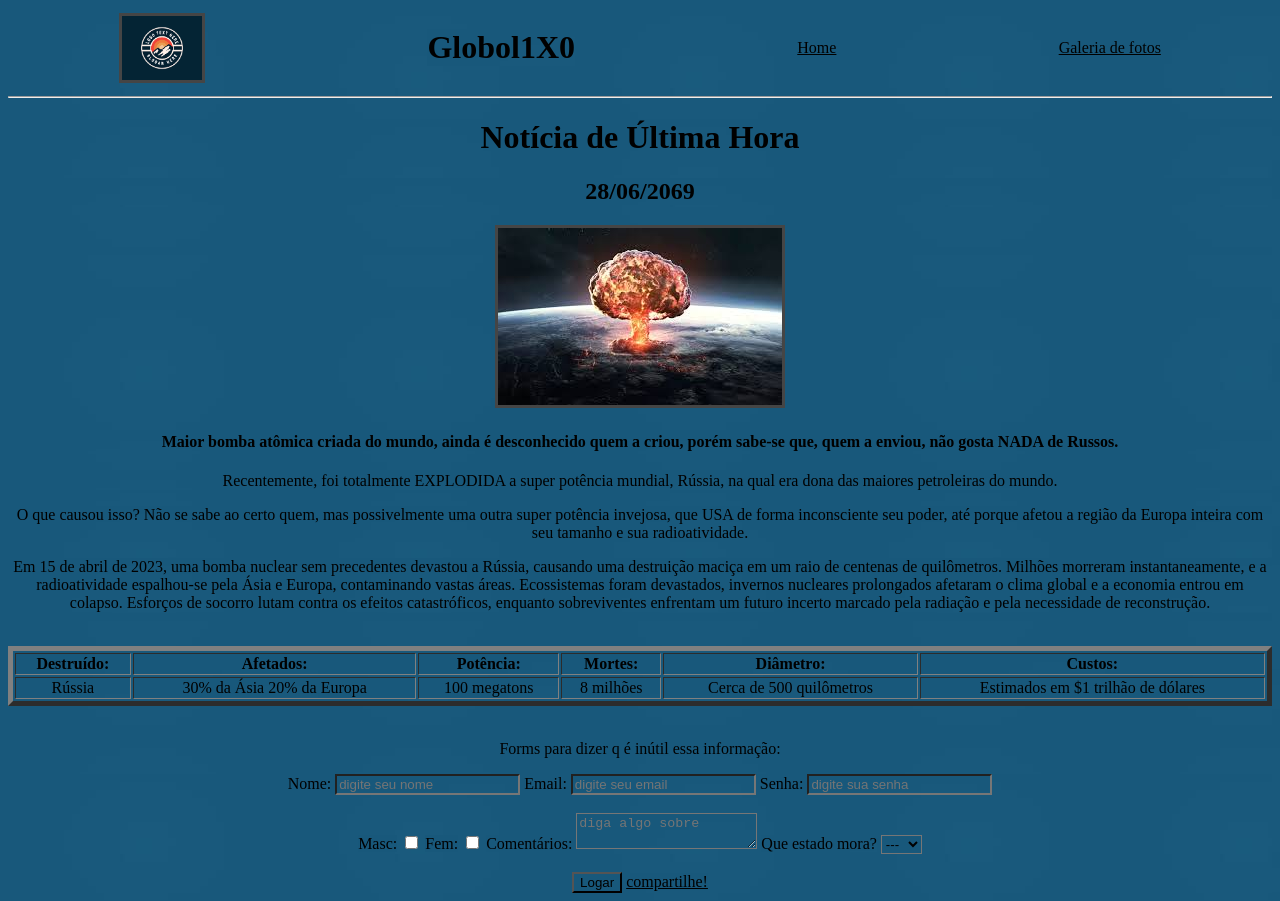
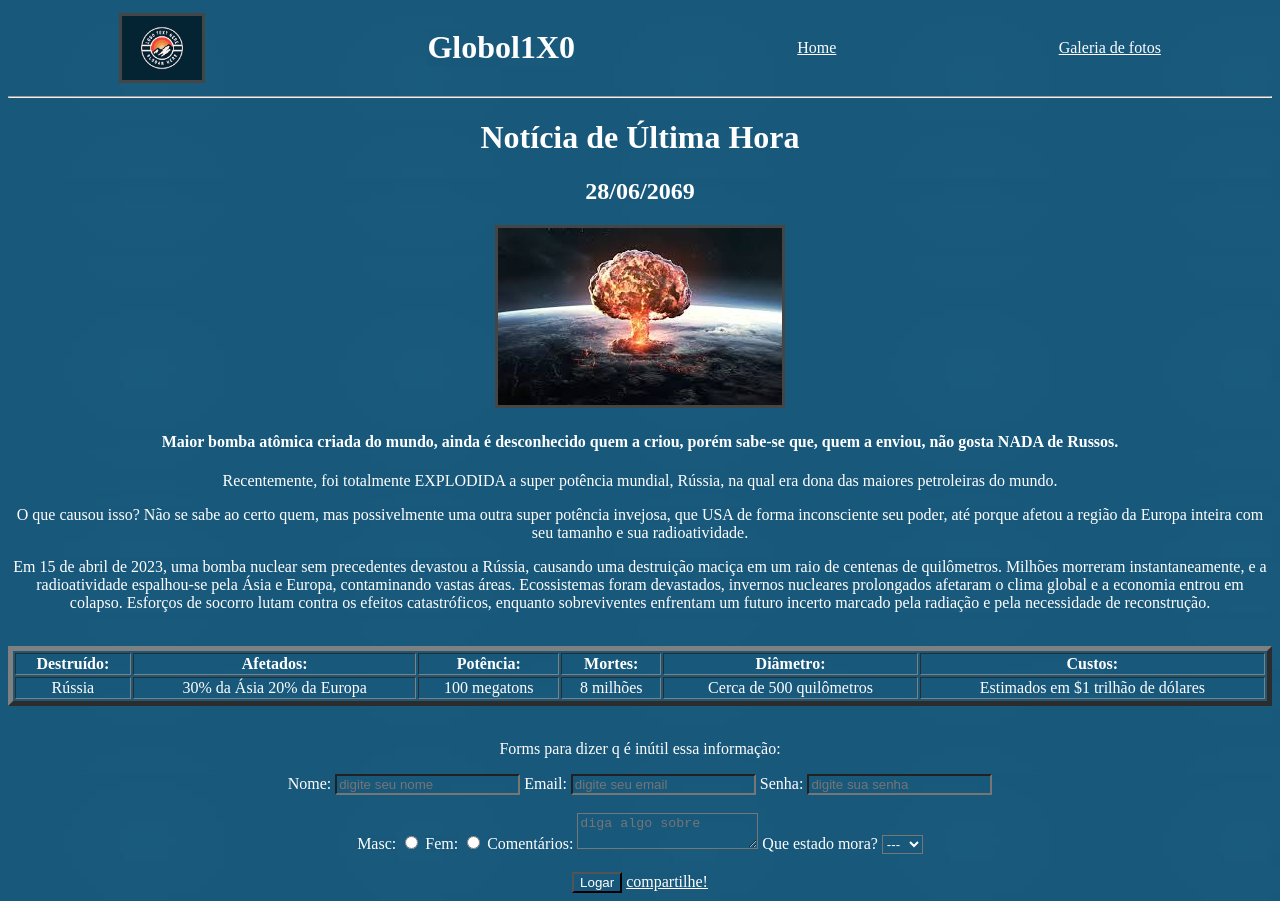
Before and after one commit to Salvatiico/Aula, a plain HTML site: page index.html in a window 1280 px wide. Drawn offline with Linux system fonts and the light colour scheme; files whose address does not match are found by name.

Commit message:
Add files via upload

```diff
--- a/index.html
+++ b/index.html
@@ -8,6 +8,9 @@
 
 <body>
     <style>
+        .oi{
+            color: white;
+        }
         header{
             display: flex;
             justify-content: space-around;
@@ -19,11 +22,11 @@
 
         <img src="oi.png" alt="logo" width="80px">
 
-        <h1> Globol1X0 </h1>
+        <h1 class="oi"> Globol1X0 </h1>
 
-        <a href="index.html">Home</a>
+        <a href="index.html" class="oi">Home</a>
 
-        <a href="galeriaFotos.html">Galeria de fotos</a>
+        <a href="galeriaFotos.html" class="oi">Galeria de fotos</a>
 
     </header>
 
@@ -31,7 +34,7 @@
 
 
     <div>
-        <h1>Notícia de Última Hora</h1><h2>28/06/2069</h2>
+        <h1 class="oi">Notícia de Última Hora</h1><h2 class="oi">28/06/2069</h2>
 
         <style>
             a {
@@ -42,18 +45,22 @@
             }
         </style>
         <img src="images.jpg" alt="maior bomba nuclear atualmente">
-            <h4>Maior bomba atômica criada do mundo, ainda é desconhecido quem a criou, porém sabe-se que, quem a enviou, não gosta NADA de Russos.</h4>
-            <p>
+            <h4 class="oi">Maior bomba atômica criada do mundo, ainda é desconhecido quem a criou, porém sabe-se que, quem a enviou, não gosta NADA de Russos.</h4>
+            <p class="oi">
                 Recentemente, foi totalmente EXPLODIDA a super potência mundial, Rússia, na qual era dona das maiores petroleiras do mundo.
                 </p>
-            <p>
+            <p class="oi">
                 O que causou isso? Não se sabe ao certo quem, mas possivelmente uma outra super potência invejosa, que USA de forma inconsciente seu poder, até porque afetou a região da Europa inteira com seu tamanho e sua radioatividade.
             </p>
-            <p>Em 15 de abril de 2023, uma bomba nuclear sem precedentes devastou a Rússia, causando uma destruição maciça em um raio de centenas de quilômetros. Milhões morreram instantaneamente, e a radioatividade espalhou-se pela Ásia e Europa, contaminando vastas áreas.
+            <p class="oi">Em 15 de abril de 2023, uma bomba nuclear sem precedentes devastou a Rússia, causando uma destruição maciça em um raio de centenas de quilômetros. Milhões morreram instantaneamente, e a radioatividade espalhou-se pela Ásia e Europa, contaminando vastas áreas.
                 Ecossistemas foram devastados, invernos nucleares prolongados afetaram o clima global e a economia entrou em colapso. Esforços de socorro lutam contra os efeitos catastróficos, enquanto sobreviventes enfrentam um futuro incerto marcado pela radiação e pela necessidade de reconstrução.
             </p>
 
            <style>
+            .lindo{
+                text-decoration: none;
+                color: white;
+            }
             div {
                 text-align: center;
             }
@@ -68,7 +75,7 @@
            <br>
 
             <table border="5"  width="100%">
-                <tr>
+                <tr class="oi">
                     <th>Destruído:</th>
                     <th>Afetados: </th>
                     <th>Potência:</th>
@@ -77,7 +84,7 @@
                     <th>Custos: </th>
 
                 </tr>
-                <tr>
+                <tr class="oi">
                     <td>                    Rússia                          </td>
                     <td>           30% da Ásia 20% da Europa                 </td>
                     <td>               100 megatons                         </td>
@@ -92,29 +99,29 @@
 
         <center>
 
-            <p>Forms para dizer q é inútil essa informação:</p>
+            <p class="oi">Forms para dizer q é inútil essa informação:</p>
             <form action="/enviar-dados" method="post">
-                <label for="nome">Nome:</label>
+                <label for="nome" class="oi">Nome:</label>
                 <input type="text" placeholder="digite seu nome">
 
-                <label for="email">Email:</label>
+                <label for="email" class="oi">Email:</label>
                 <input type="text" placeholder="digite seu email">
 
 
-                <label for="password">Senha:</label>
+                <label class="oi" for="password">Senha:</label>
                 <input type="password" name="senha" id="senha" placeholder="digite sua senha">
 
                 <br><br>
 
-                <label for="checkbox">Masc:</label>
-                <input type="checkbox" name="Sexo" value="M">
-                <label for="checkbox">Fem:</label>
-                <input type="checkbox" name="sexo" value="F">
-                 <label for="mensagem">Comentários:</label>
+                <label for="radio" class="oi">Masc:</label>
+                <input type="radio" name="sxmasc" value="M">
+                <label for="radio" class="oi">Fem:</label>
+                <input type="radio" name="sxfem" value="F">
+                 <label for="mensagem" class="oi">Comentários:</label>
                 <textarea type="mensagem" placeholder="diga algo sobre"></textarea>
 
-                <label for="select">Que estado mora?</label>
-                <select name="estados">
+                <label for="select" class="oi">Que estado mora?</label>
+                <select name="estados" class="oi">
                     <option value="none">---</option>
                     <option value="SP">SP</option>
                     <option value="RJ">RJ</option>
@@ -123,8 +130,10 @@
                     <option value="RS">RS</option>
                 </select>
                 <br><br>
-                <input type="button" value="Logar">
-                <a href="https://www.instagram.com/" target="_blank" title="compartilhe no insta">compartilhe!</a>
+                <button>
+                    <a class="lindo" href="VerificaçãoLogin.html" class="oi">Logar</a>
+                </button>
+                <a href="https://www.instagram.com/" target="_blank" title="compartilhe no insta" class="oi">compartilhe!</a>
             </form>
         </center>
 </body>
```
Also changed, not shown: VerificaçãoLogin.html (added, +40 -0 lines), galeriaFotos.html (+6 -3 lines), bomba.jpg (added), brabo].jpg (added), estrago.jpg (added), images.jpg (added), oi.png (added), peo.jpg (added), veri.png (added).
